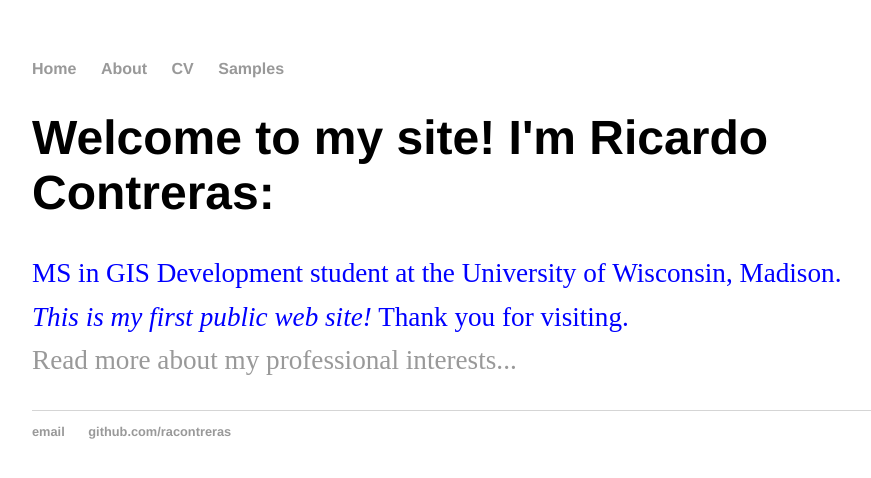
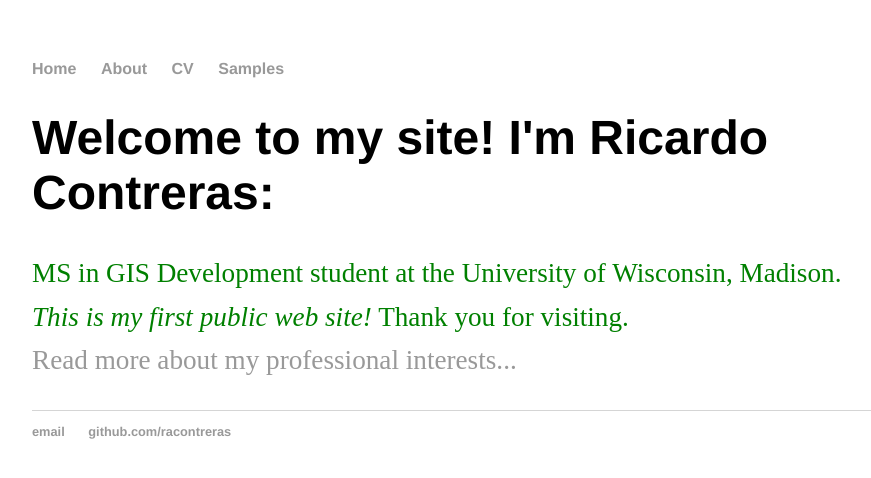
Before and after one commit to racontreras/Test1_old, a Jekyll site: the page built from index.html, in a window 1280 px wide. Shown: the top 478 px of the page, without its empty margins (160-1031 px from the left). Built offline with Jekyll 4.4.1, drawn with Linux system fonts in a browser that asks for light colours.

Commit message:
Update index.html

```diff
--- a/index.html
+++ b/index.html
@@ -4,7 +4,7 @@ title: Welcome to my site! I'm Ricardo Contreras
 ---
 <div class="blurb">
 	<h1>Welcome to my site! I'm Ricardo Contreras:</h1>
-	<p style="color:blue" >MS in GIS Development student at the University of Wisconsin, Madison.
+	<p style="color:green" >MS in GIS Development student at the University of Wisconsin, Madison.
 <br>
 <em>This is my first public web site!</em> Thank you for visiting.
 <br>
```
